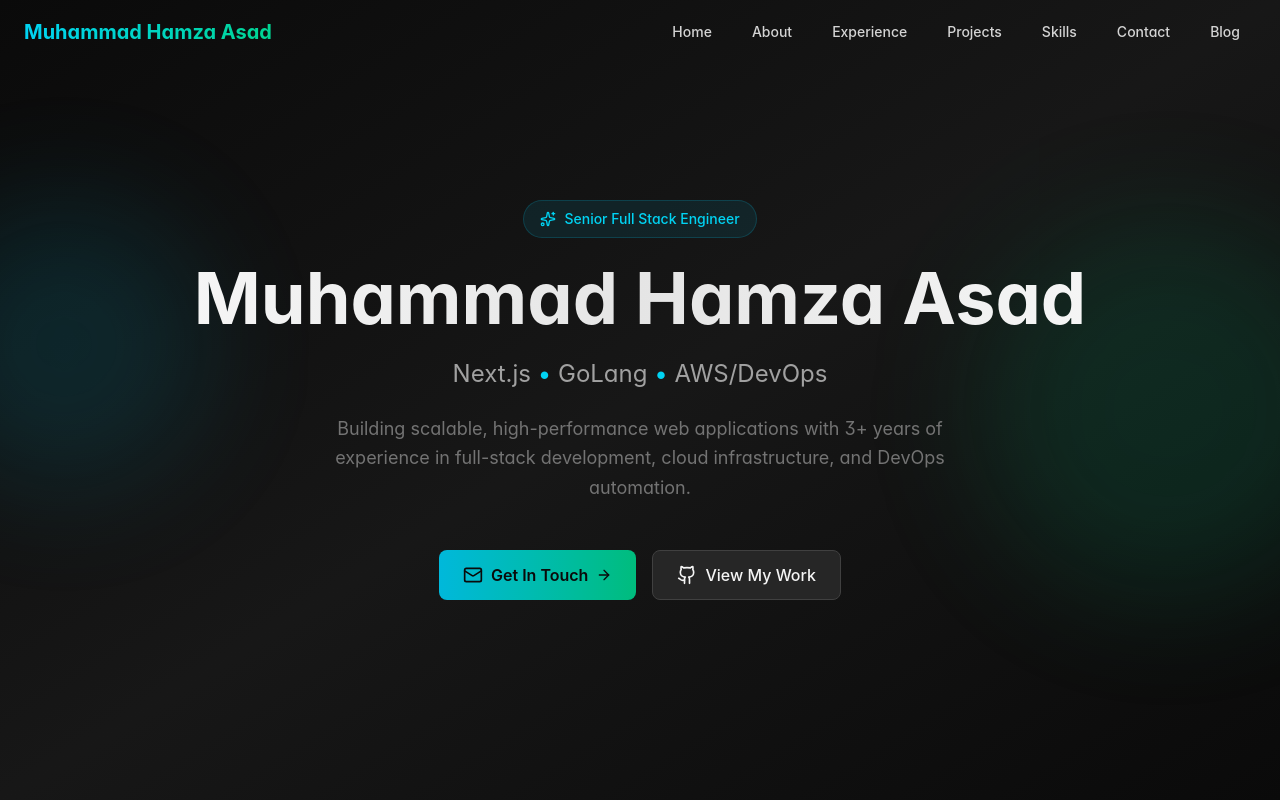
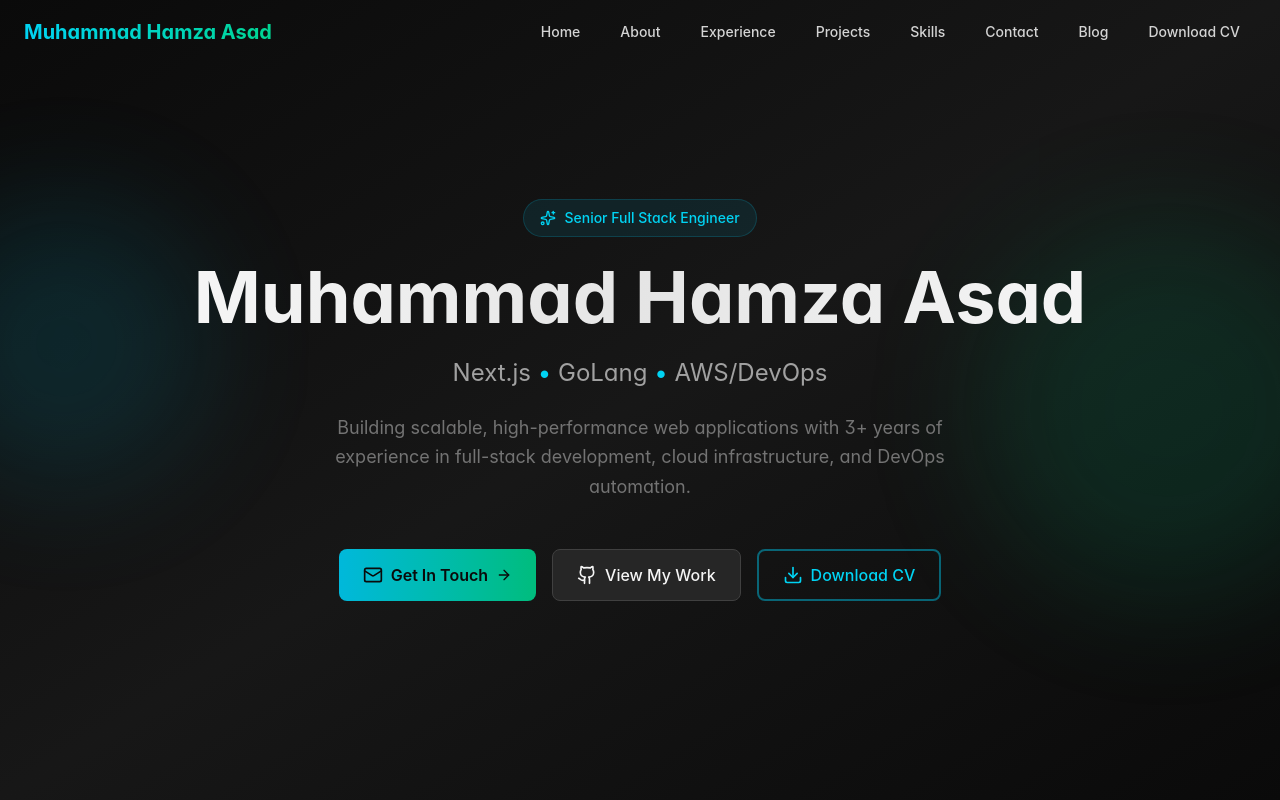
Before and after one commit to ramenguy21/portfolio, a React (Vite) app: page / in a window 1280 px wide. Shown: the top 800 px of the page. Built offline with nearby package versions, Linux system fonts and the light colour scheme.

Commit message:
added CV download option.

```diff
--- a/src/App.tsx
+++ b/src/App.tsx
@@ -1,5 +1,12 @@
 import React, { type ReactNode } from "react";
-import { Github, Mail, Phone, Sparkles, ArrowRight } from "lucide-react";
+import {
+  Github,
+  Mail,
+  Phone,
+  Sparkles,
+  ArrowRight,
+  Download,
+} from "lucide-react";
 import { motion } from "framer-motion";
 import Button from "./components/button";
 import ExperienceCard from "./components/exp-card";
@@ -117,6 +124,10 @@ const Hero: React.FC = () => {
             <Button variant="secondary" href="https://github.com/ramenguy21">
               <Github size={20} />
               View My Work
+            </Button>
+            <Button variant="outline" href="/m_Hamza_Asad_Resume.pdf" download>
+              <Download size={20} />
+              Download CV
             </Button>
           </motion.div>
         </div>
--- a/src/components/button.tsx
+++ b/src/components/button.tsx
@@ -7,6 +7,7 @@ type ButtonProps = {
   href?: string;
   onClick?: MouseEventHandler<HTMLButtonElement>;
   className?: string;
+  download?: string | boolean;
 };
 
 // Reusable Button Component
@@ -16,6 +17,7 @@ const Button: React.FC<ButtonProps> = ({
   href,
   onClick,
   className = "",
+  download,
 }) => {
   const baseClasses =
     "px-6 py-3 rounded-lg font-medium transition-all duration-200 inline-flex items-center gap-2";
@@ -31,12 +33,14 @@ const Button: React.FC<ButtonProps> = ({
   const classes = `${baseClasses} ${variants[variant]} ${className}`;
 
   if (href) {
+    const isExternal = href.startsWith("http");
     return (
       <a
         href={href}
         className={classes}
-        target="_blank"
-        rel="noopener noreferrer"
+        target={isExternal ? "_blank" : undefined}
+        rel={isExternal ? "noopener noreferrer" : undefined}
+        download={download || undefined}
       >
         {children}
       </a>
--- a/src/components/header.tsx
+++ b/src/components/header.tsx
@@ -2,7 +2,13 @@ import React, { useState, useEffect } from "react";
 import { Menu, X } from "lucide-react";
 import { useNavigate } from "react-router-dom";
 
-const navItems = [
+type NavItem = {
+  href: string;
+  label: string;
+  download?: boolean;
+};
+
+const navItems: NavItem[] = [
   { href: "/", label: "Home" },
   { href: "/#about", label: "About" },
   { href: "/#experience", label: "Experience" },
@@ -10,6 +16,7 @@ const navItems = [
   { href: "/#skills", label: "Skills" },
   { href: "/#contact", label: "Contact" },
   { href: "/blog", label: "Blog" },
+  { href: "/m_Hamza_Asad_Resume.pdf", label: "Download CV", download: true },
 ];
 
 const Header: React.FC = () => {
@@ -57,6 +64,7 @@ const Header: React.FC = () => {
                   key={item.href}
                   href={item.href}
                   className="px-4 py-2 text-sm font-medium text-neutral-300 hover:text-cyan-400 hover:bg-neutral-800/50 rounded-lg transition-all duration-200"
+                  download={item.download || undefined}
                 >
                   {item.label}
                 </a>
@@ -78,6 +86,7 @@ const Header: React.FC = () => {
                 href={item.href}
                 className="block py-3 px-4 text-neutral-300 hover:text-cyan-400 hover:bg-neutral-800/50 rounded-lg transition-all duration-200"
                 onClick={() => setIsOpen(false)}
+                download={item.download || undefined}
               >
                 {item.label}
               </a>
```
Also changed, not shown: 1 other file (tests, documents, lock files or other folders).
